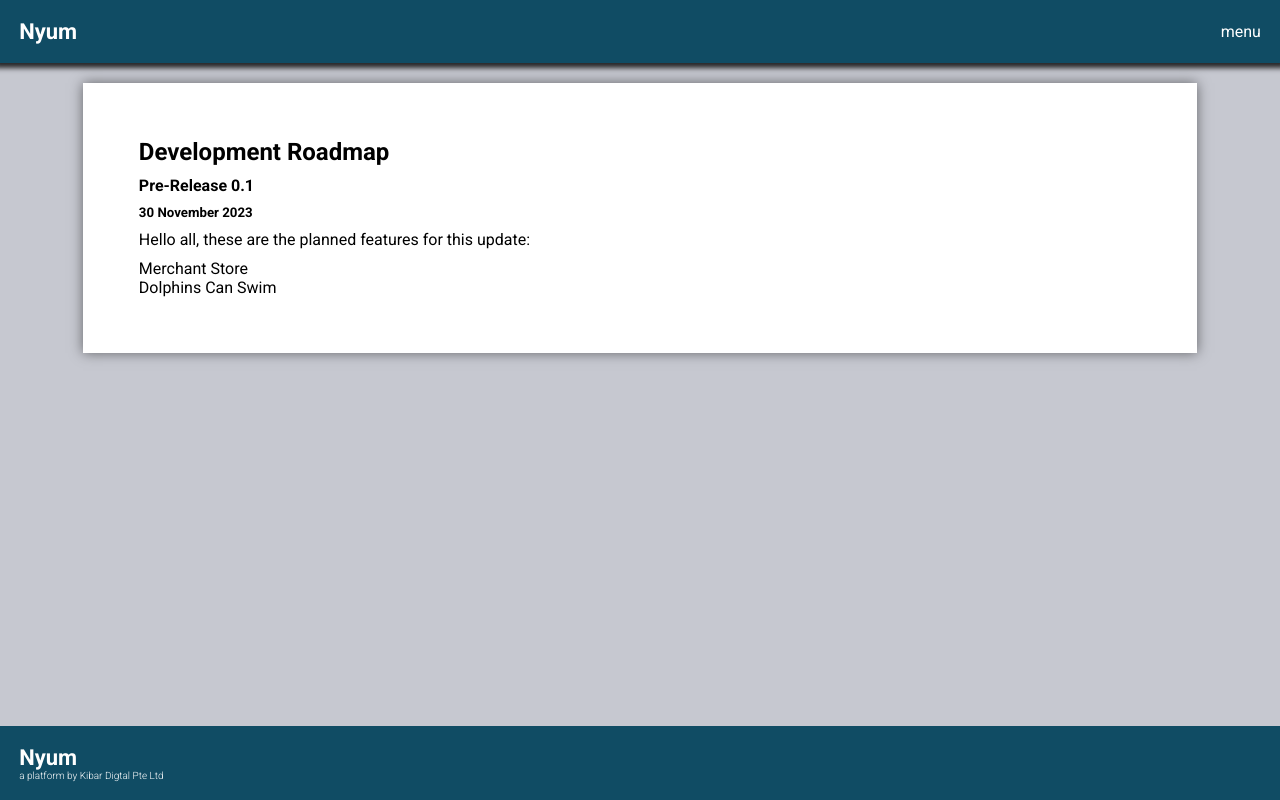
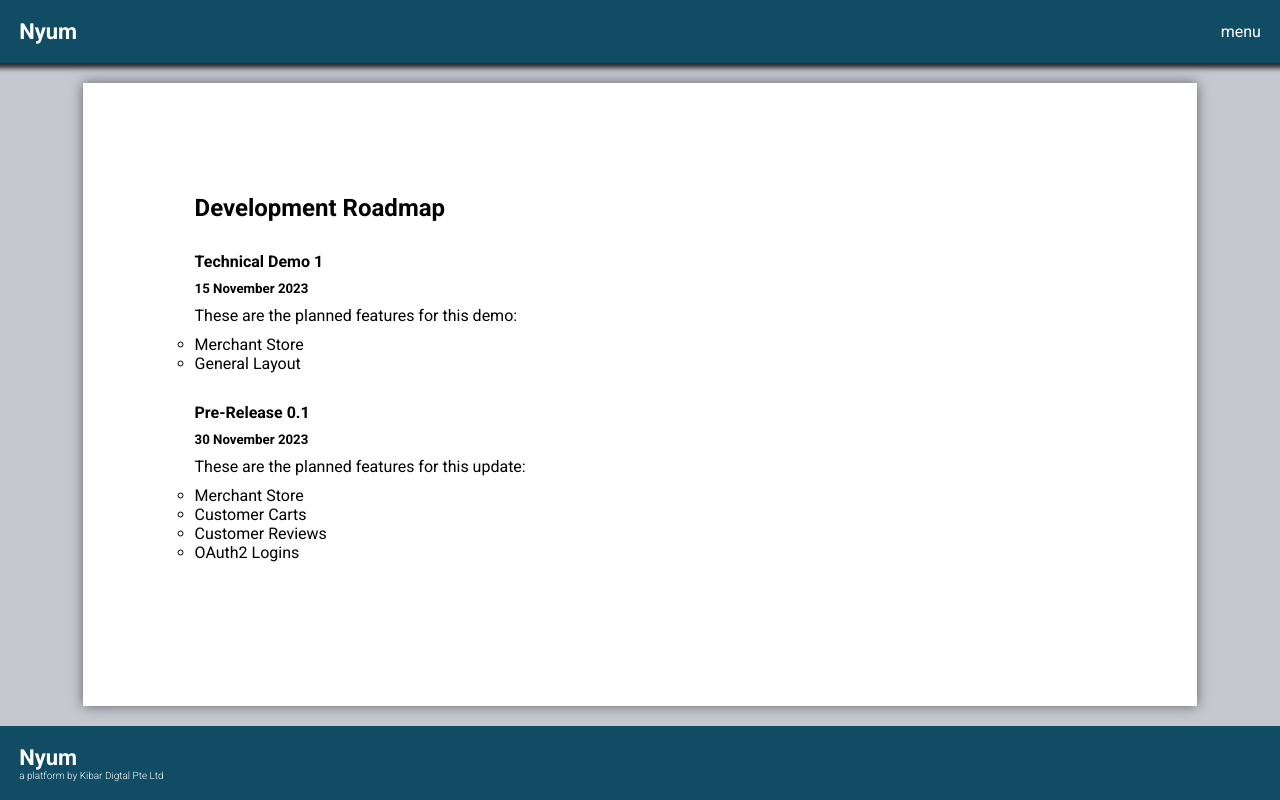
Before and after one commit to Khairul-Ikhwan/nyum, a React (Vite) app: page /development-roadmap in a window 1280 px wide. Built offline with nearby package versions, Linux system fonts and the light colour scheme; the HTML template or start-up script is replaced by a standard one.

Commit message:
Update roadmap

```diff
--- a/src/App.css
+++ b/src/App.css
@@ -246,6 +246,10 @@ footer {
 
 }
 
+.dev-list li {
+  list-style-type: circle;
+}
+
 /* keyframes animations*/
 @keyframes slide-in {
   to {
--- a/src/components/navigation/Navigation.jsx
+++ b/src/components/navigation/Navigation.jsx
@@ -10,7 +10,9 @@ export default function Navigation() {
         <li>FAQ</li>
         <li>About Us</li>
         <li>Contact Us</li>
-        <li>Development Roadmap</li>
+        <Link to="/development-roadmap">
+          <li>Development Roadmap</li>
+        </Link>
       </ul>
       {/* <div className="sub-menu">
         <p>Settings</p>
--- a/src/pages/devRoadmap/devRoadmap.jsx
+++ b/src/pages/devRoadmap/devRoadmap.jsx
@@ -4,19 +4,45 @@ import PageLayout from "../../layouts/PageLayout";
 export default function DevRoadmap() {
   return (
     <PageLayout>
-      <SectionContainer style={{ display: "flex", flexDirection: "column" }}>
+      <SectionContainer
+        style={{
+          display: "flex",
+          flexDirection: "column",
+          height: "100%",
+          flexGrow: "1",
+          gap: "30px",
+          padding: "10%",
+        }}
+      >
         <h1>Development Roadmap</h1>
         <section
           style={{ display: "flex", flexDirection: "column", gap: "10px" }}
+          className="dev-list"
+        >
+          <h4>Technical Demo 1</h4>
+          <h5>15 November 2023</h5>
+          <p>These are the planned features for this demo:</p>
+          <p>
+            <ul>
+              <li>Merchant Store</li>
+              <li>General Layout</li>
+            </ul>
+          </p>
+        </section>
+
+        <section
+          style={{ display: "flex", flexDirection: "column", gap: "10px" }}
+          className="dev-list"
         >
           <h4>Pre-Release 0.1</h4>
           <h5>30 November 2023</h5>
-          <p>Hello all, these are the planned features for this update: </p>
+          <p>These are the planned features for this update: </p>
           <p>
             <ul>
               <li>Merchant Store</li>
-              <li>Dolphins Can Swim</li>
-              <li></li>
+              <li>Customer Carts</li>
+              <li>Customer Reviews</li>
+              <li>OAuth2 Logins</li>
             </ul>
           </p>
         </section>
```
